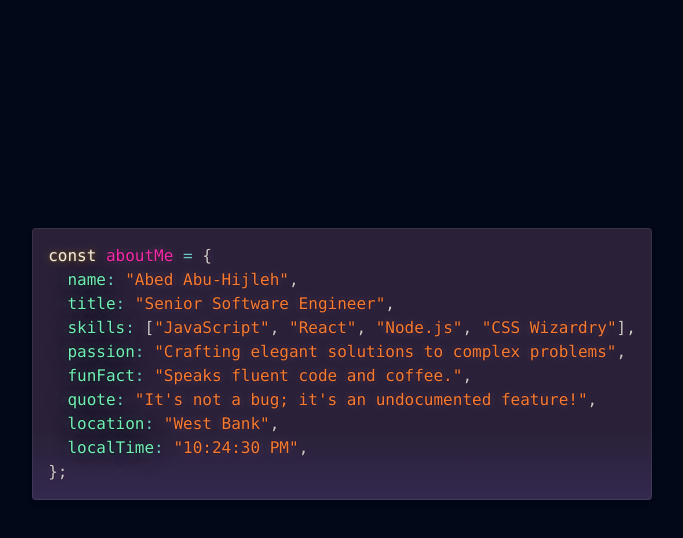
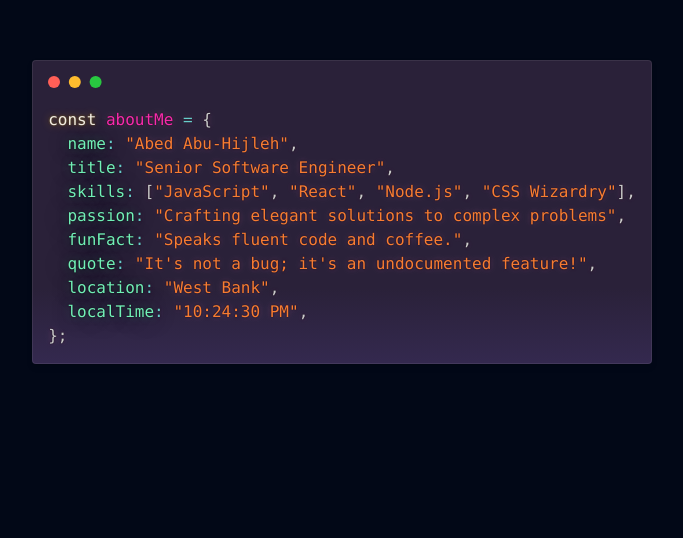
Before and after one commit to aabuhijleh/portfolio-v1, a Next.js app: page / in a window 1280 px wide. Shown: the part 836-1374 px from the top of the page, without its empty margins (298-981 px from the left). Built offline with nearby package versions, Linux system fonts and the light colour scheme.

Commit message:
feat: add editor window controls

```diff
--- a/app/globals.css
+++ b/app/globals.css
@@ -72,16 +72,11 @@
 
 @layer utilities {
   .shadow {
-    /* inner glow 👇 */
     box-shadow:
       inset 0 0 0.5px 1px hsla(0, 0%, 100%, 0.075),
-      /* shadow ring 👇 */ 0 0 0 1px hsla(0, 0%, 0%, 0.05),
-      /* multiple soft shadows 👇 */ 0 0.3px 0.4px hsla(0, 0%, 0%, 0.02),
+      0 0 0 1px hsla(0, 0%, 0%, 0.05),
+      0 0.3px 0.4px hsla(0, 0%, 0%, 0.02),
       0 0.9px 1.5px hsla(0, 0%, 0%, 0.045),
       0 3.5px 6px hsla(0, 0%, 0%, 0.09);
   }
 }
-
-.editor {
-  margin: 0 !important;
-}
--- a/app/page.tsx
+++ b/app/page.tsx
@@ -4,7 +4,7 @@
 
 export default function Home() {
   return (
-    <main className="mx-auto max-w-screen-xl">
+    <main className="mx-auto max-w-screen-xl px-8">
       <Hero />
       <About />
       <Contact />
--- /dev/null
+++ b/components/about.module.css
@@ -0,0 +1,19 @@
+.editor {
+  margin: 0 !important;
+  padding-top: 3rem !important;
+  position: relative;
+}
+.editor:before {
+  content: "";
+  position: absolute;
+  top: 1rem;
+  left: 1rem;
+  width: 0.75rem;
+  height: 0.75rem;
+  border-radius: 50%;
+  background-color: #ff5f57; /* Close button */
+  /* prettier-ignore */
+  box-shadow:
+      1.3rem 0 0 #febc2e,/* Minimize button */
+      2.6rem 0 0 #28c840; /* Maximize button */
+}
--- a/components/about.tsx
+++ b/components/about.tsx
@@ -8,6 +8,7 @@
 import timezone from "dayjs/plugin/timezone";
 import { useInterval } from "~/hooks/useInterval";
 import { cn } from "~/lib/utils";
+import styles from "./about.module.css";
 
 dayjs.extend(utc);
 dayjs.extend(timezone);
@@ -39,11 +40,11 @@
   return (
     <section
       id="about"
-      className={cn("flex min-h-svh items-center justify-center")}
+      className={cn("flex items-center justify-center py-24")}
     >
       <div>
         <SyntaxHighlighter
-          className="editor shadow"
+          className={cn(styles.editor, "shadow")}
           language="javascript"
           style={synthwave84}
           customStyle={{
--- a/components/hero.tsx
+++ b/components/hero.tsx
@@ -21,7 +21,7 @@
         )}
       >
         <div>
-          <div className="tracking-widest text-emerald-400 transition-all duration-300">
+          <div className="text-lg tracking-widest text-emerald-400">
             <span className="inline-block animate-wave">👋</span>, my name is
           </div>
 
```
